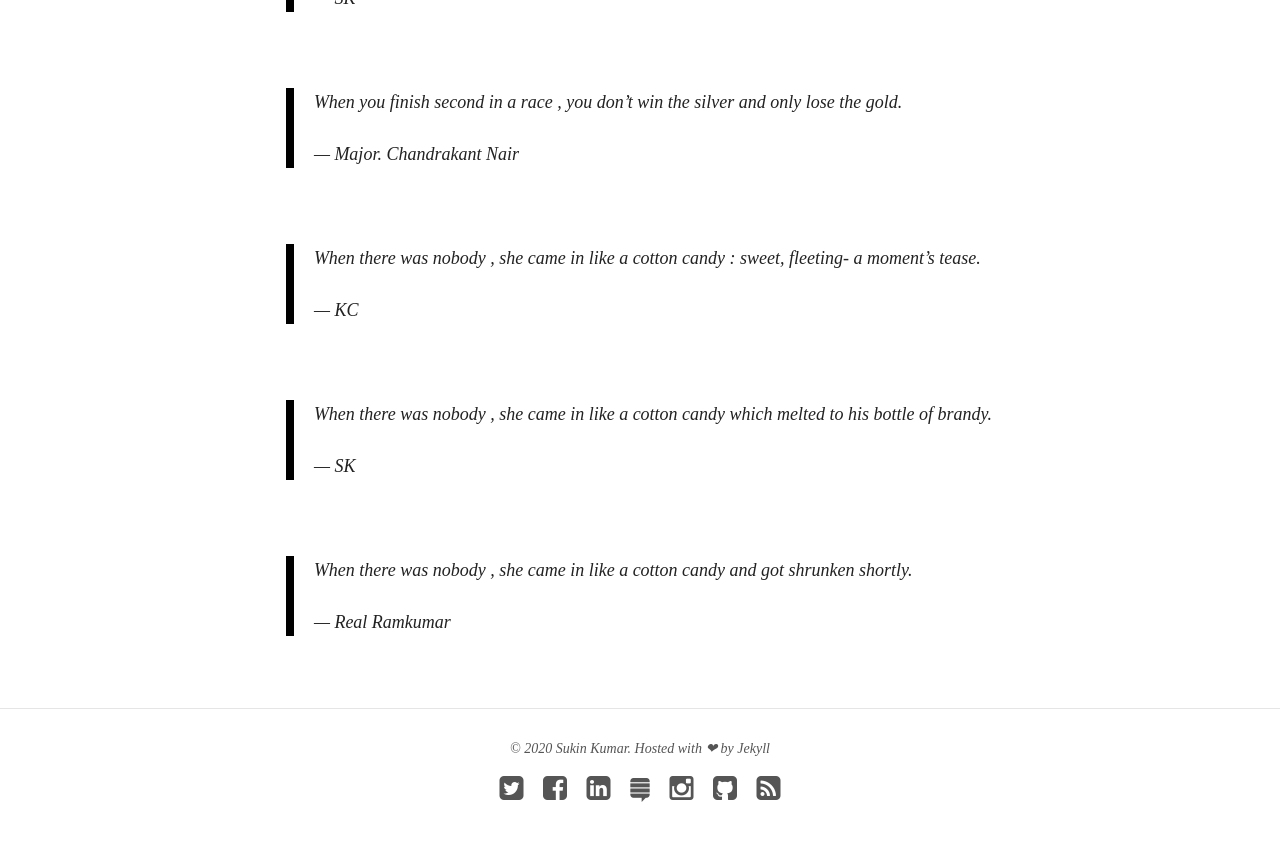
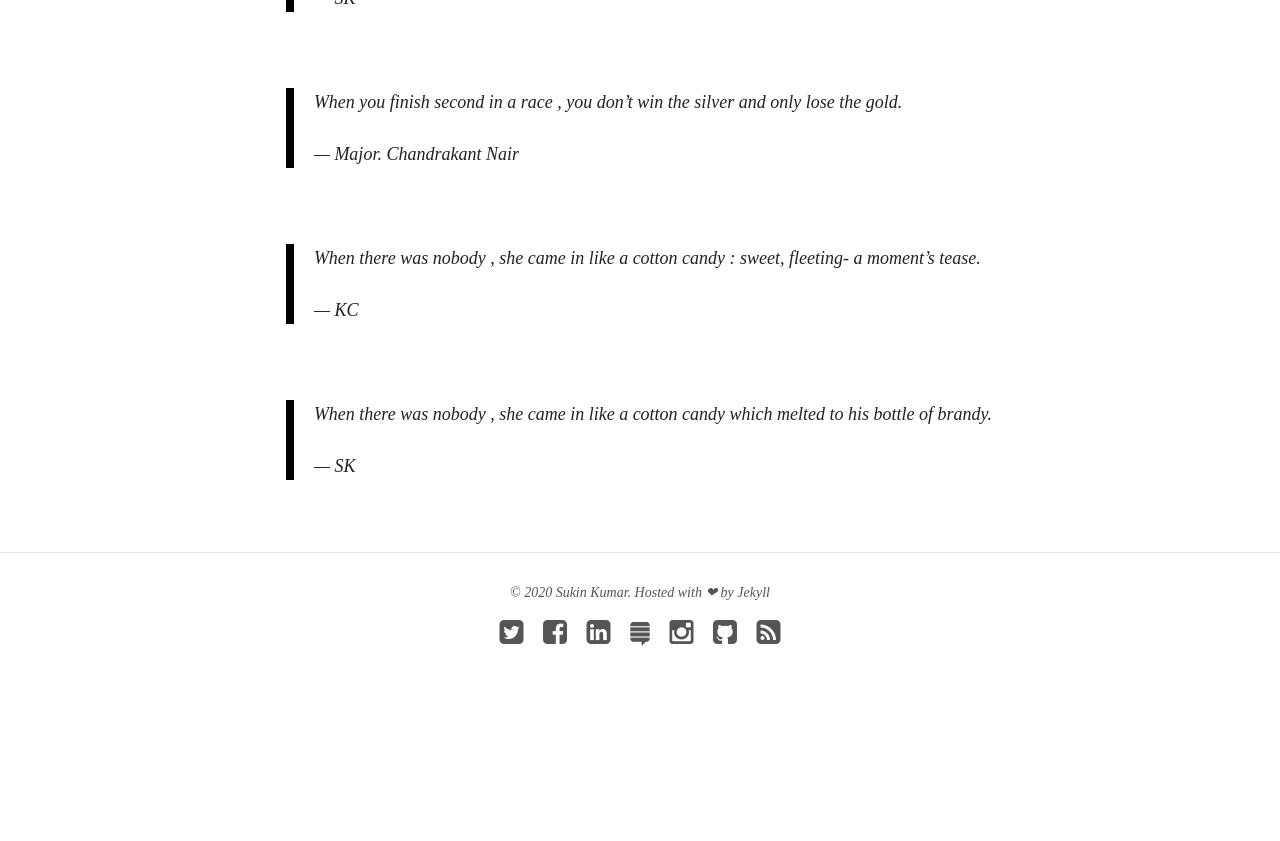
Before and after one commit to Kullsno2/Kullsno2.github.io, a Jekyll site: the page built from quotes/index.md, in a window 1280 px wide and 900 px high, scrolled down 2436 px. Shown: the top 841 px of the window. Built offline with Jekyll 4.4.1, drawn with Linux system fonts in a browser that asks for light colours; nearby versions of some CDN libraries; after the commit the page ends 3180 px from its top, so only the background shows below that.

Commit message:
removed quotes which violates the t&c

```diff
--- a/quotes/index.md
+++ b/quotes/index.md
@@ -94,9 +94,3 @@ This is a collection of quotes that I've stumbled upon the internet and in books
 > When there was nobody , she came in like a cotton candy which melted to his bottle of brandy.
 >
 > --- SK
-
-<br/>
-
-> When there was nobody , she came in like a cotton candy and got shrunken shortly.
->
-> --- Real Ramkumar
```
